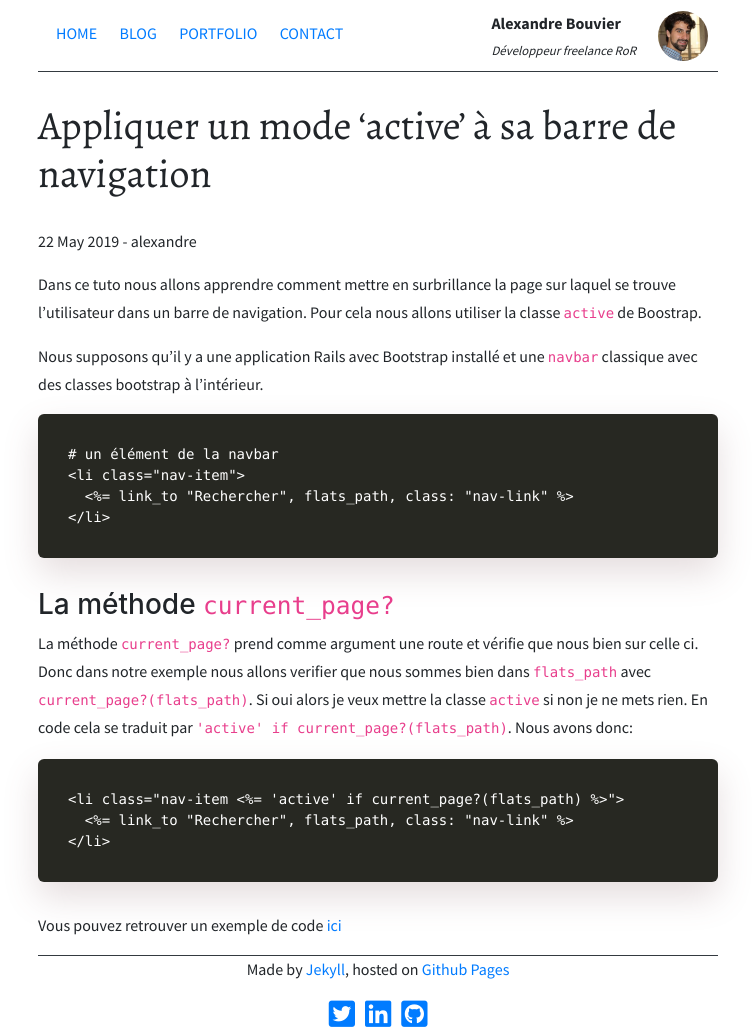
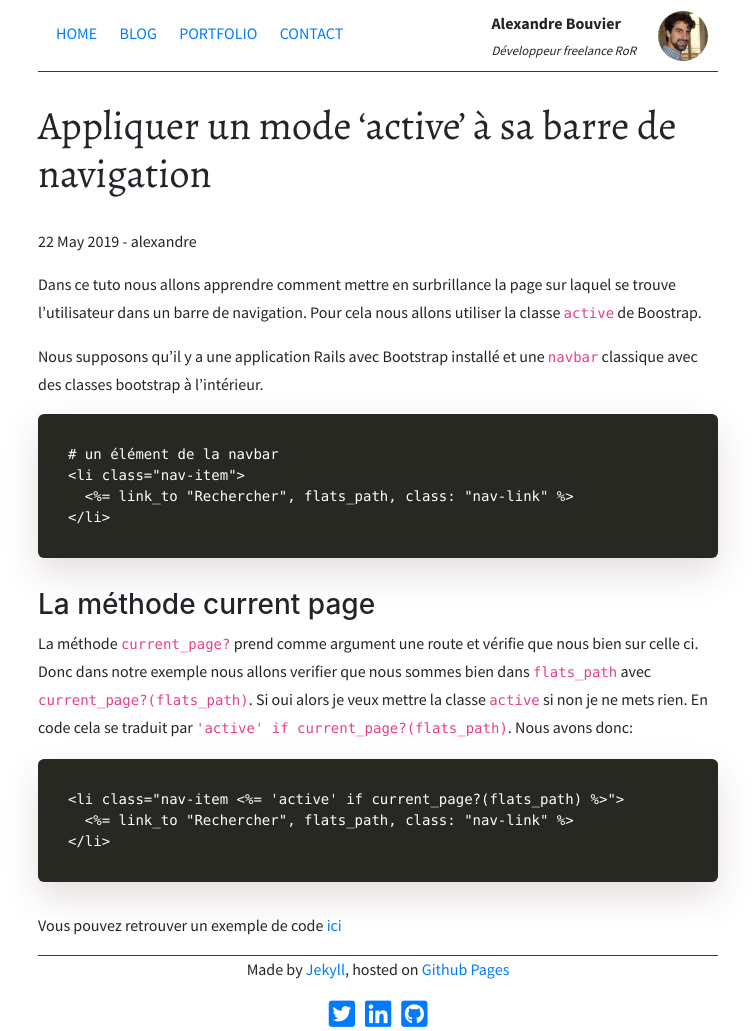
Before and after one commit to alexandrebk/alexandrebk.github.io, a Jekyll site: the page built from _posts/2019-05-22-highlight-current-page-on-navbar.md, in a window 1280 px wide. Shown: the whole page, without its empty margins (262-1017 px from the left). Built offline with Jekyll 4.4.1, drawn with Linux system fonts in a browser that asks for light colours; nearby versions of some CDN libraries.

Commit message:
Debug previous commit

````diff
--- a/_posts/2019-05-22-highlight-current-page-on-navbar.md
+++ b/_posts/2019-05-22-highlight-current-page-on-navbar.md
@@ -16,7 +16,7 @@ Nous supposons qu'il y a une application Rails avec Bootstrap installé et une `
 </li>
 ```
 
-### La méthode `current_page?`
+### La méthode current page
 
 La méthode `current_page?` prend comme argument une route et vérifie que nous bien sur celle ci. Donc dans notre exemple nous allons verifier que nous sommes bien dans `flats_path` avec `current_page?(flats_path)`. Si oui alors je veux mettre la classe `active` si non je ne mets rien. En code cela se traduit par `'active' if current_page?(flats_path)`. Nous avons donc:
 
````
